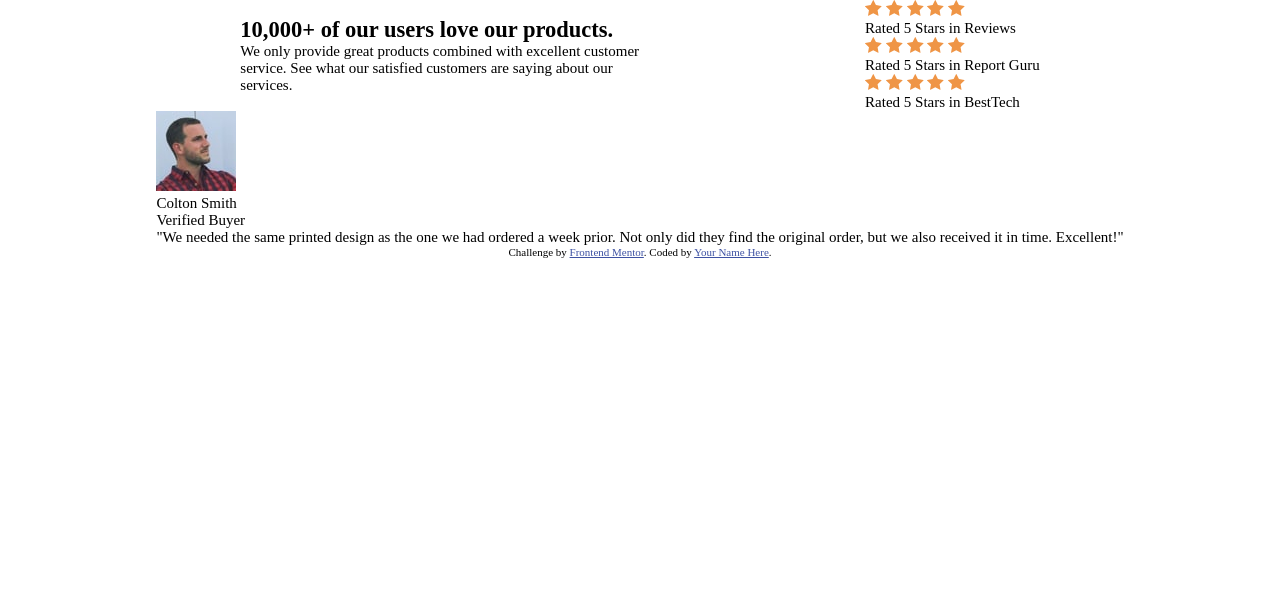
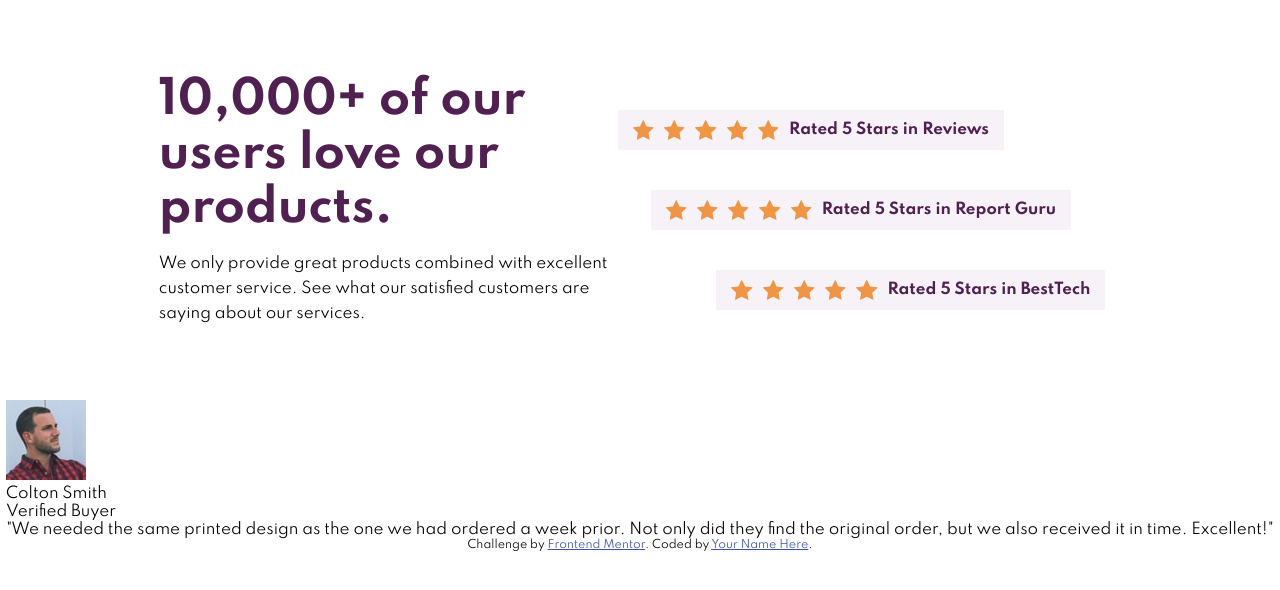
Before and after one commit to danielVaini/social-proof-section, a plain HTML site: page index.html in a window 1280 px wide. Drawn offline with Linux system fonts and the light colour scheme.

Commit message:
feat: Adicionando cores e ajeitando margin e paddin na div title-reviews

```diff
--- a/css/_container.scss
+++ b/css/_container.scss
@@ -3,4 +3,6 @@
   height: 100%;
 
   display: flex;
+  align-items: center;
+  justify-content: center;
 }
--- a/css/_global.scss
+++ b/css/_global.scss
@@ -9,5 +9,6 @@ body {
   width: 100%;
   height: 100%;
 
+  font-family: 'Spartan';
   font-size: 15px;
 }
--- a/css/_section.scss
+++ b/css/_section.scss
@@ -7,9 +7,9 @@
   align-items: center;
   flex-direction: column;
 
-  & .title-reviews {
-    width: 80%;
-
+  .title-reviews {
+    width: 80vw;
+    height: 50vh;
     display: flex;
 
     align-items: center;
@@ -17,7 +17,67 @@
     justify-content: space-around;
 
     .title {
-      width: 400px;
+      width: 480px;
+
+      h1 {
+        font-size: 45px;
+        width: 400px;
+        color: hsl(300, 43%, 22%);
+      }
+
+      p {
+        width: 450px;
+
+        margin-top: 15px;
+
+        line-height: 25px;
+      }
+    }
+
+    .reviews {
+      height: 400px;
+
+      display: flex;
+      flex-direction: column;
+      align-items: center;
+      justify-content: center;
+      .review {
+        height: 40px;
+
+        display: flex;
+        align-items: center;
+
+        background-color: hsl(300, 24%, 96%);
+
+        position: relative;
+        top: 30px;
+
+        margin-bottom: 40px;
+
+        padding: 0 15px;
+
+        p {
+          color: hsl(300, 43%, 22%);
+          font-weight: 700;
+        }
+
+
+
+        img {
+          height: 20px;
+          margin-right: 10px;
+        }
+      }
+
+      .evaluation {
+        right: 100px;
+      }
+
+      .report {
+        right: 50px;
+      }
+
+
     }
   }
 }
```
Also changed, not shown: css/main.css, 1 other file.
